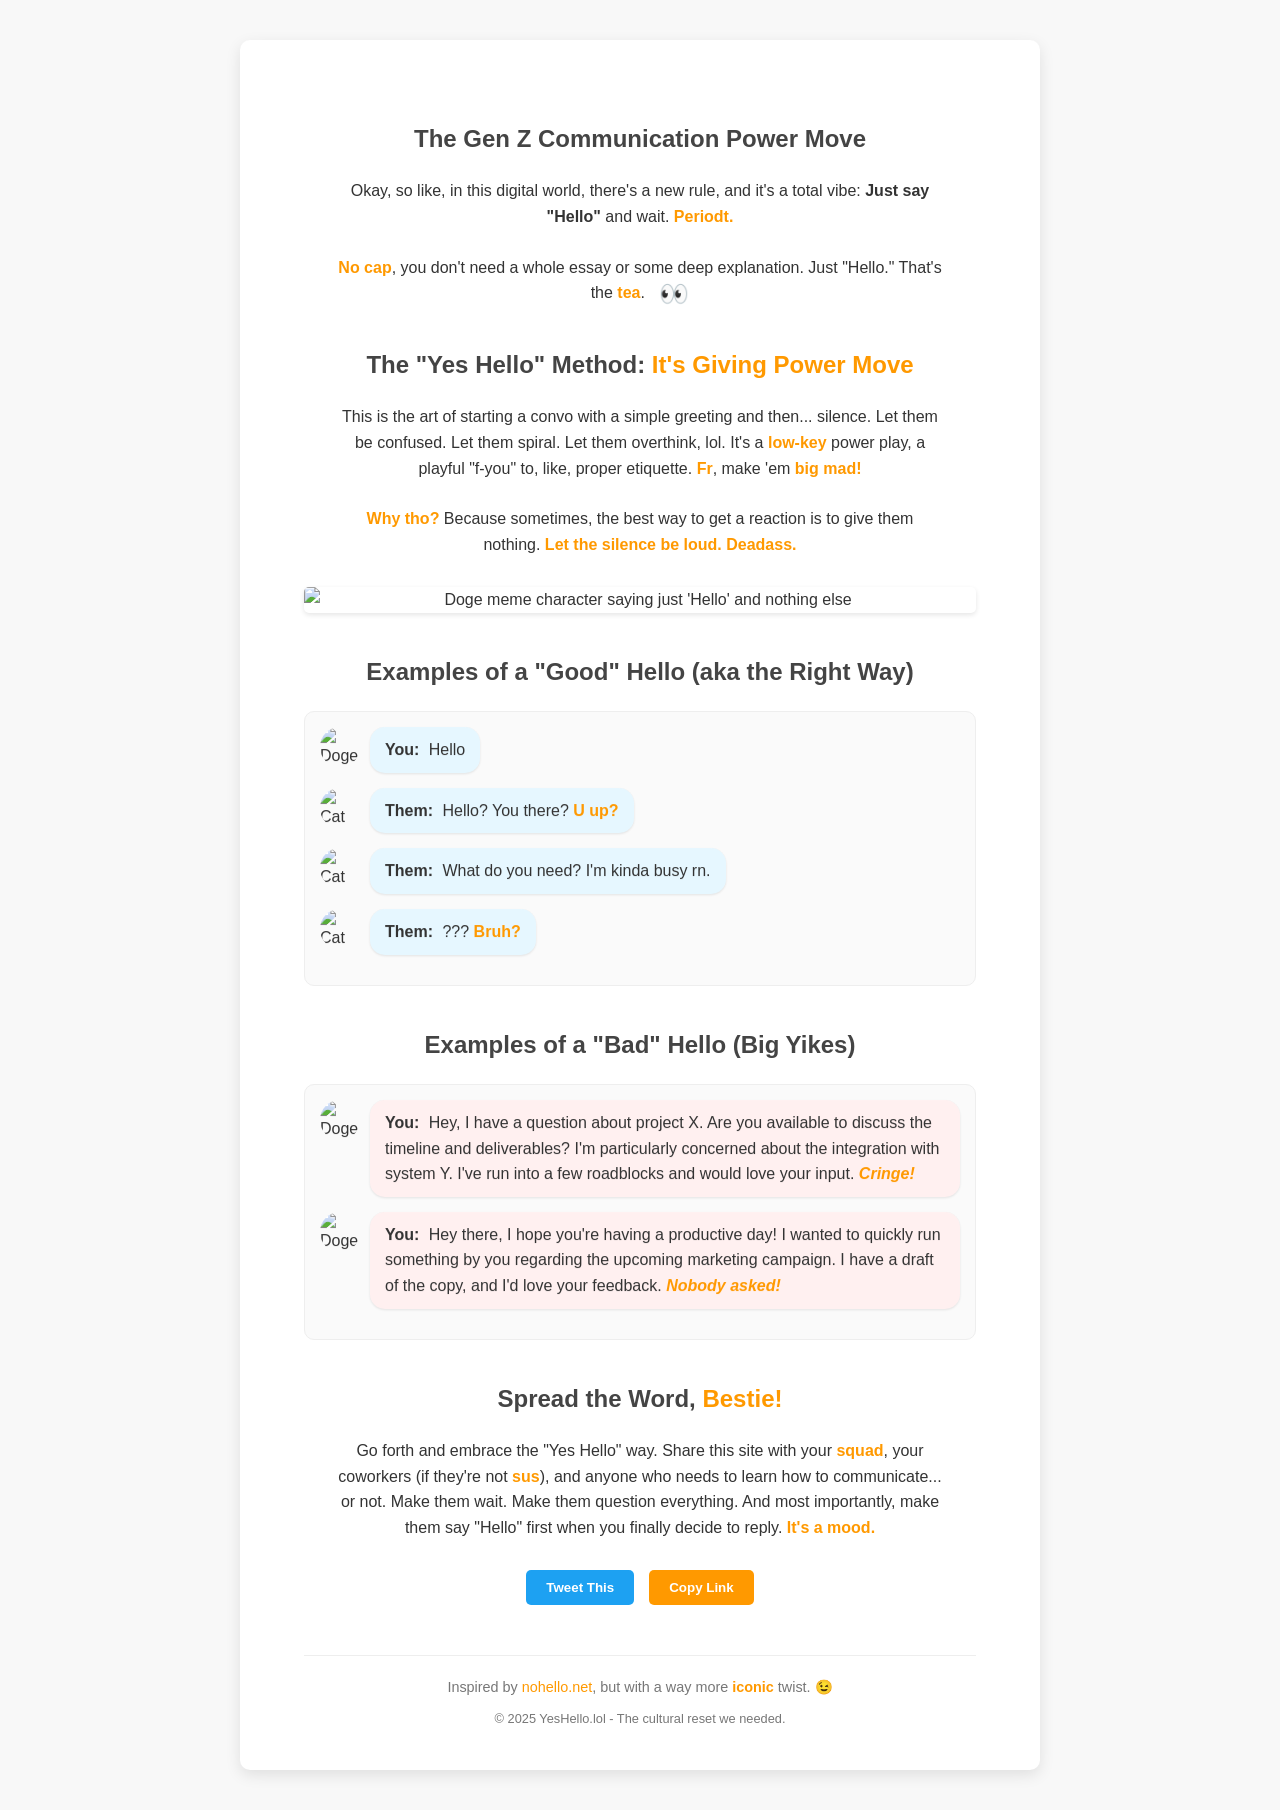
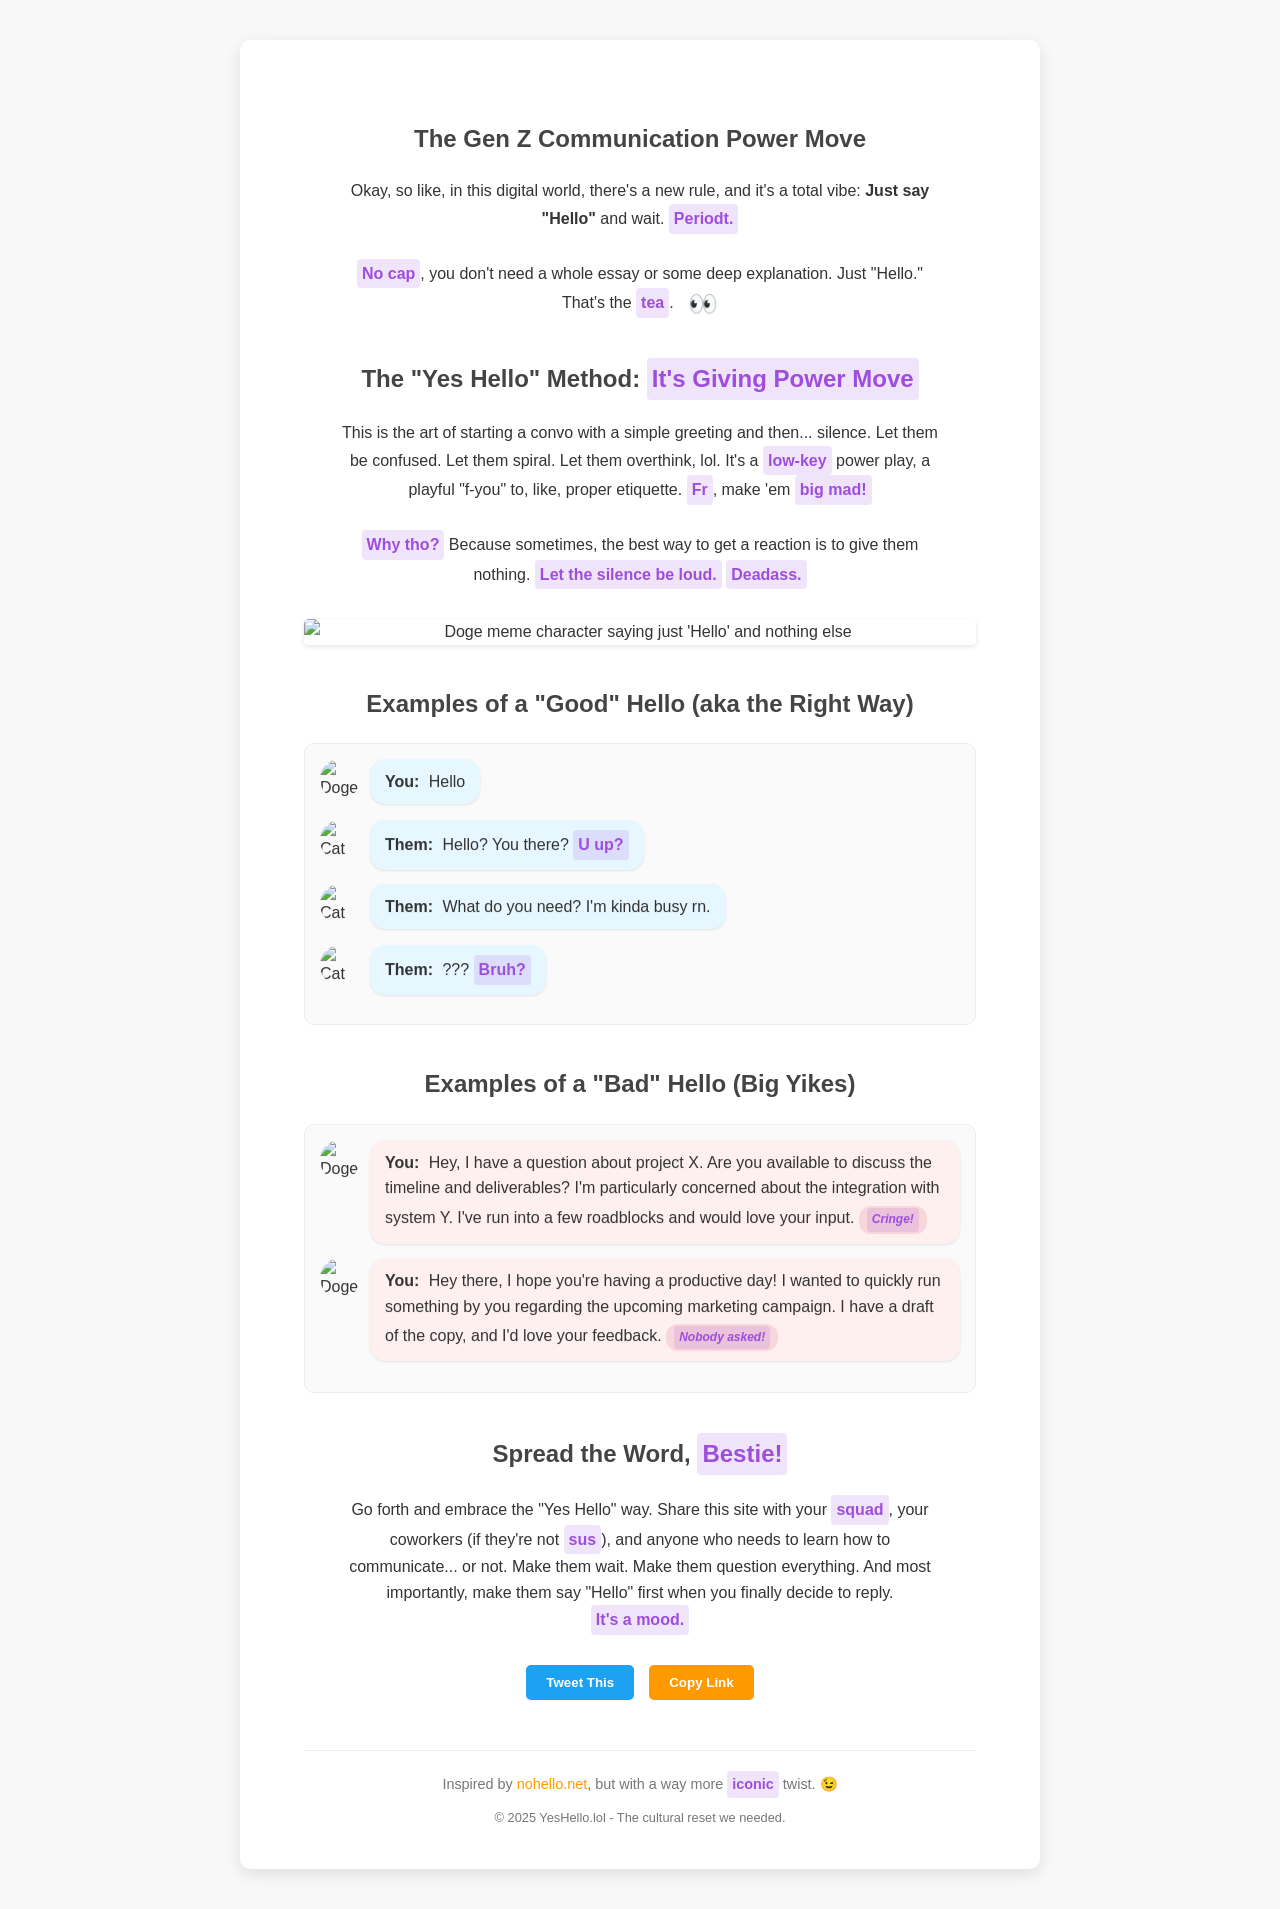

June Refresh

--- a/style.css
+++ b/style.css
@@ -1,4 +1,20 @@
+/**
+ * YesHello.lol Main Styles - Gen Z Edition
+ * 
+ * Contents:
+ * 1. Variables & Base Styles
+ * 2. Layout & Container
+ * 3. Typography
+ * 4. Animations
+ * 5. Gen Z Component Styles
+ * 6. Media Queries
+ * 7. Accessibility
+ * 8. Dark Mode (elite Gen Z aesthetic)
+ */
+
+/* 1. Variables & Base Styles */
 :root {
+  /* Core colors: bold, vibrant colors that Gen Z gravitates towards */
   --primary-color: #ff9900;
   --primary-hover: #e68a00;
   --text-color: #333;
@@ -7,6 +23,12 @@
   --card-shadow: 0 5px 15px rgba(0, 0, 0, 0.1);
   --border-radius: 10px;
   --transition-speed: 0.3s;
+  
+  /* Gen Z aesthetic variables */
+  --genz-accent: #9d4edd; /* Purple tint for Gen Z vibe */
+  --genz-gradient-start: #ff9900;
+  --genz-gradient-end: #ff3366;
+  --term-highlight: rgba(157, 78, 221, 0.15); /* Light purple for term highlights */
 }
 
 * {
@@ -180,7 +202,29 @@ strong, .term {
 }
 
 .term {
-  color: var(--primary-color);
+  position: relative;
+  background-color: var(--term-highlight);
+  padding: 2px 5px;
+  border-radius: 4px;
+  font-weight: 600;
+  cursor: help;
+  color: var(--genz-accent);
+  transition: background-color 0.2s ease;
+  display: inline-block;
+}
+
+.term:hover {
+  background-color: rgba(157, 78, 221, 0.25);
+}
+
+.term-highlight {
+  animation: pulse-highlight 1s;
+}
+
+@keyframes pulse-highlight {
+  0% { background-color: rgba(157, 78, 221, 0.25); }
+  50% { background-color: rgba(157, 78, 221, 0.5); }
+  100% { background-color: rgba(157, 78, 221, 0.25); }
 }
 
 #close-flyout {
@@ -252,9 +296,25 @@ strong, .term {
   margin-right: 5px;
 }
 
+/* Gen Z tags and badges */
 .tag {
+  display: inline-block;
+  padding: 2px 8px;
+  border-radius: 12px;
+  font-size: 0.75rem;
+  margin-top: 5px;
   color: #ff4a4a;
   font-style: italic;
+}
+
+.good-hello-tag {
+  background: linear-gradient(45deg, var(--genz-gradient-start), var(--genz-gradient-end));
+  color: white;
+}
+
+.bad-hello-tag {
+  background-color: #f8d7da;
+  color: #721c24;
 }
 
 /* Secret Emoji Styles */
@@ -313,7 +373,7 @@ a:focus, button:focus, [role="button"]:focus {
   background-color: var(--primary-hover);
 }
 
-/* Toast notification */
+/* Toast notification - Gen Z style pop-up alerts */
 .toast {
   position: fixed;
   bottom: 20px;
@@ -321,14 +381,18 @@ a:focus, button:focus, [role="button"]:focus {
   transform: translateX(-50%);
   background-color: #333;
   color: white;
-  padding: 10px 20px;
-  border-radius: 5px;
-  z-index: 1000;
+  padding: 12px 20px;
+  border-radius: 25px;
+  opacity: 1;
   transition: opacity 0.3s ease;
+  z-index: 1000;
+  font-weight: 500;
+  box-shadow: 0 4px 12px rgba(0, 0, 0, 0.25);
 }
 
 .toast.hidden {
   opacity: 0;
+  pointer-events: none;
   visibility: hidden;
 }
 
@@ -365,21 +429,33 @@ a:focus, button:focus, [role="button"]:focus {
   }
 }
 
-/* Dark mode support */
+/* Dark mode support - Gen Z loves dark mode */
 @media (prefers-color-scheme: dark) {
   :root {
-    --text-color: #f0f0f0;
+    --text-color: #e0e0e0;
     --bg-color: #121212;
     --card-bg: #1e1e1e;
-    --card-shadow: 0 5px 15px rgba(0, 0, 0, 0.3);
+    --card-shadow: 0 5px 15px rgba(0, 0, 0, 0.4);
+  }
+  
+  .term {
+    background-color: rgba(157, 78, 221, 0.25);
+  }
+  
+  .term:hover {
+    background-color: rgba(157, 78, 221, 0.35);
   }
   
   .good-hello-message {
-    background-color: #1a3a4a;
+    background-color: rgba(157, 78, 221, 0.2);
   }
   
   .bad-hello-message {
-    background-color: #3a1a1a;
+    background-color: rgba(255, 77, 79, 0.2);
+  }
+  
+  a {
+    color: #bb86fc; /* Purple accent color for dark mode */
   }
   
   .conversation {
@@ -388,6 +464,11 @@ a:focus, button:focus, [role="button"]:focus {
   }
   
   a:focus, button:focus, [role="button"]:focus {
-    outline-color: var(--primary-color);
+    outline: 2px solid var(--genz-accent);
+  }
+  
+  .tag.bad-hello-tag {
+    background-color: rgba(255, 77, 79, 0.3);
+    color: #ffb0b0;
   }
 }
